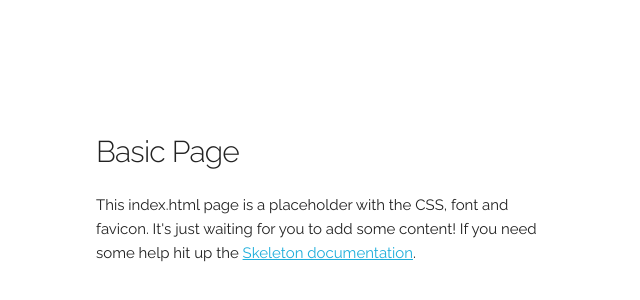
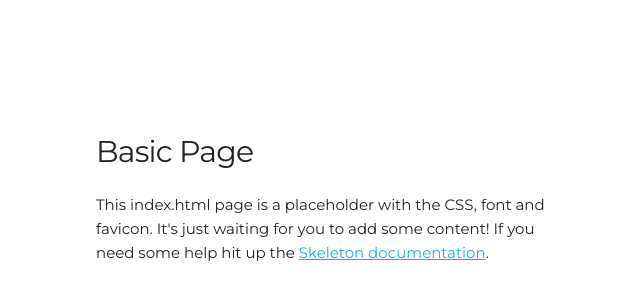
Before and after one commit to bladionlucero/product-showcase, a plain HTML site: page index.html in a window 1280 px wide. Shown: the part 108-408 px from the top of the page, without its empty margins (64-704 px from the left). Drawn offline with Linux system fonts and the light colour scheme.

Commit message:
added pictures and changed font

```diff
--- a/index.html
+++ b/index.html
@@ -15,7 +15,7 @@
 
   <!-- FONT
   –––––––––––––––––––––––––––––––––––––––––––––––––– -->
-  <link href="//fonts.googleapis.com/css?family=Raleway:400,300,600" rel="stylesheet" type="text/css">
+  <link href="https://fonts.googleapis.com/css?family=Montserrat" rel="stylesheet" type="text/css">
 
   <!-- CSS
   –––––––––––––––––––––––––––––––––––––––––––––––––– -->
--- a/styles/skeleton.css
+++ b/styles/skeleton.css
@@ -124,7 +124,7 @@ body {
   font-size: 1.5em; /* currently ems cause chrome bug misinterpreting rems on body element */
   line-height: 1.6;
   font-weight: 400;
-  font-family: "Raleway", "HelveticaNeue", "Helvetica Neue", Helvetica, Arial, sans-serif;
+  font-family: "Montserrat", "HelveticaNeue", "Helvetica Neue", Helvetica, Arial, sans-serif;
   color: #222; }
 
 
```
Also changed, not shown: assets/images/backgrounds/randy.jpg (added), 3 other files.
